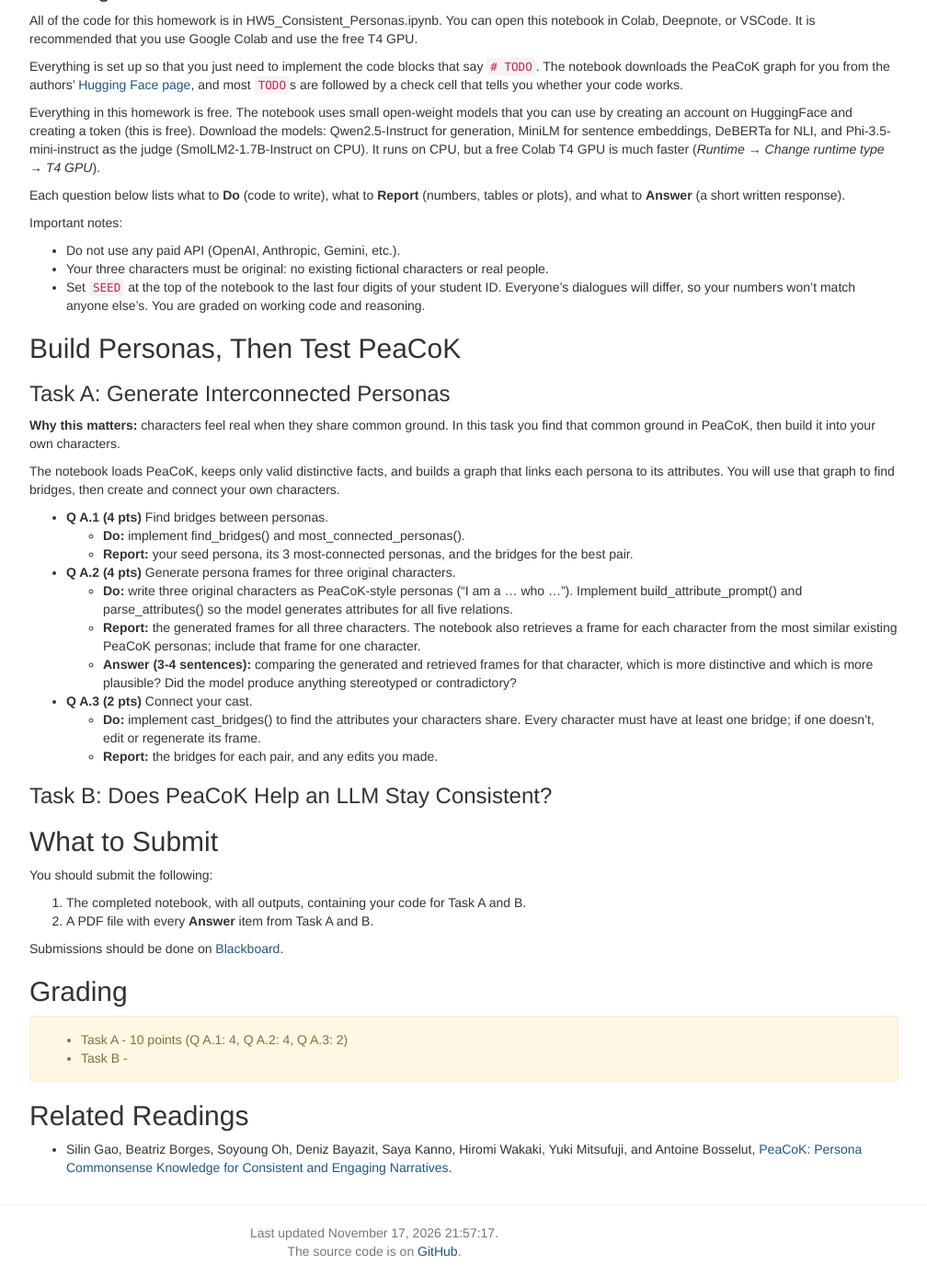
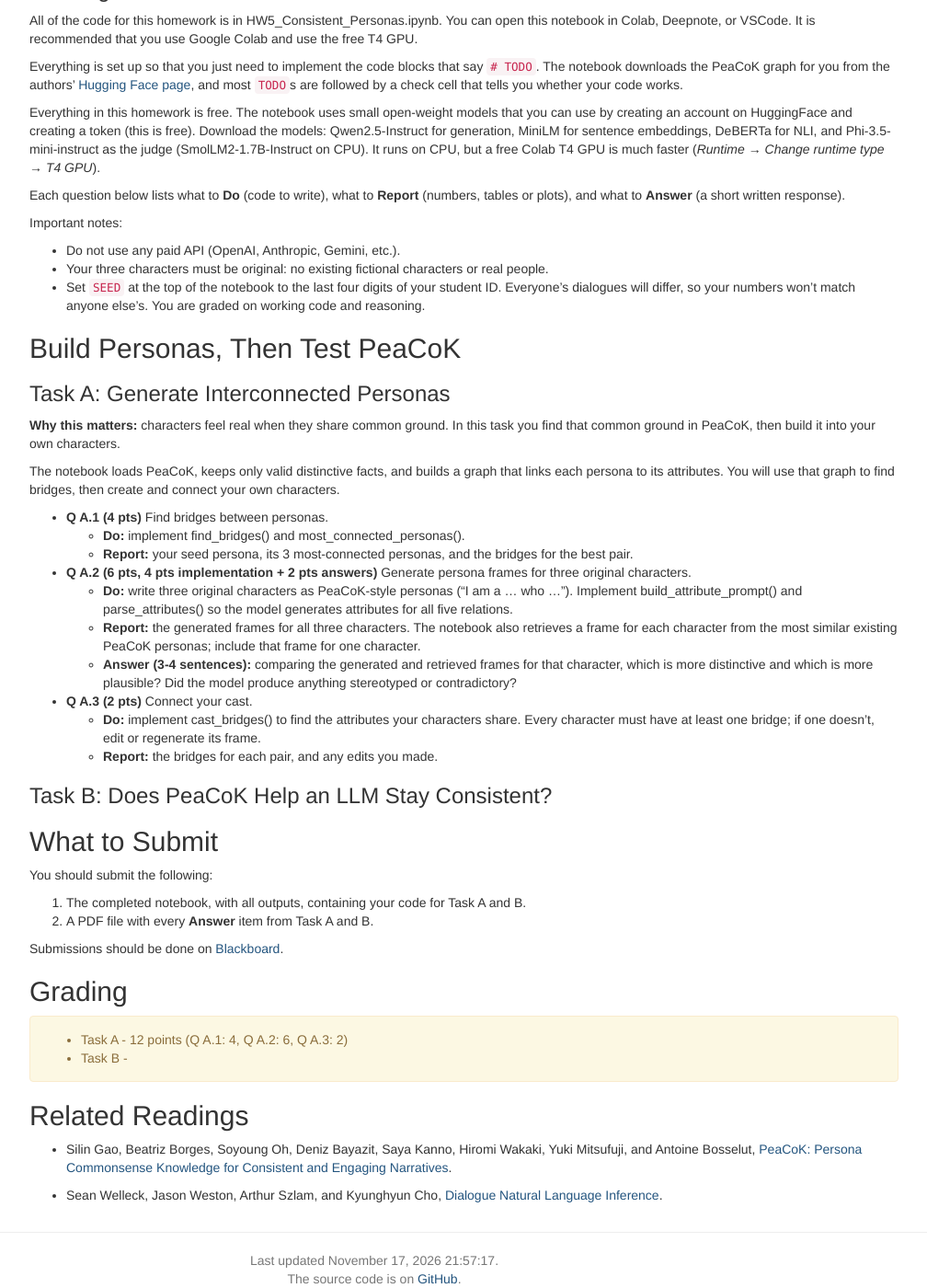
Before and after one commit to lara-martin/neurosymbolic-text-gen, a Jekyll site: the page built from homeworks/personas/peacok.md, in a window 1280 px wide and 1400 px high, scrolled down 1081 px. Shown: the whole window at 92% size, without its empty margins (233-1241 px from the left). Built offline with Jekyll 4.4.1, drawn with Linux system fonts in a browser that asks for light colours; nearby versions of some CDN libraries; a script that is not in the unit is left out; before the commit the page ends 2451 px from its top, so only the background shows below that.

Commit message:
hw 5 tweaks

```diff
--- a/homeworks/personas/peacok.md
+++ b/homeworks/personas/peacok.md
@@ -19,6 +19,10 @@ readings:
       title: "PeaCoK: Persona Commonsense Knowledge for Consistent and Engaging Narratives"
       authors: Silin Gao, Beatriz Borges, Soyoung Oh, Deniz Bayazit, Saya Kanno, Hiromi Wakaki, Yuki Mitsufuji, and Antoine Bosselut
       url: https://aclanthology.org/2023.acl-long.362/
+    -
+      title: "Dialogue Natural Language Inference"
+      authors: Sean Welleck, Jason Weston, Arthur Szlam, and Kyunghyun Cho
+      url: https://aclanthology.org/P19-1363/
 
 ---
 
@@ -121,7 +125,7 @@ The notebook loads PeaCoK, keeps only valid distinctive facts, and builds a grap
 * **Q A.1 (4 pts)** Find bridges between personas.
   * **Do:** implement find_bridges() and most_connected_personas().
   * **Report:** your seed persona, its 3 most-connected personas, and the bridges for the best pair.
-* **Q A.2 (4 pts)** Generate persona frames for three original characters.
+* **Q A.2 (6 pts, 4 pts implementation + 2 pts answers)** Generate persona frames for three original characters.
   * **Do:** write three original characters as PeaCoK-style personas ("I am a ... who ..."). Implement build_attribute_prompt() and parse_attributes() so the model generates attributes for all five relations.
   * **Report:** the generated frames for all three characters. The notebook also retrieves a frame for each character from the most similar existing PeaCoK personas; include that frame for one character.
   * **Answer (3-4 sentences):** comparing the generated and retrieved frames for that character, which is more distinctive and which is more plausible? Did the model produce anything stereotyped or contradictory?
@@ -141,7 +145,7 @@ Submissions should be done on [Blackboard]({{page.submission_link}}).
 
 ## Grading
 <div class="alert alert-warning" markdown="1">
-* Task A - 10 points (Q A.1: 4, Q A.2: 4, Q A.3: 2)
+* Task A - 12 points (Q A.1: 4, Q A.2: 6, Q A.3: 2)
 * Task B -
 </div>
 
```
Also changed, not shown: assets/img/peacok.png (renamed from homeworks/personas/peacok.png).
